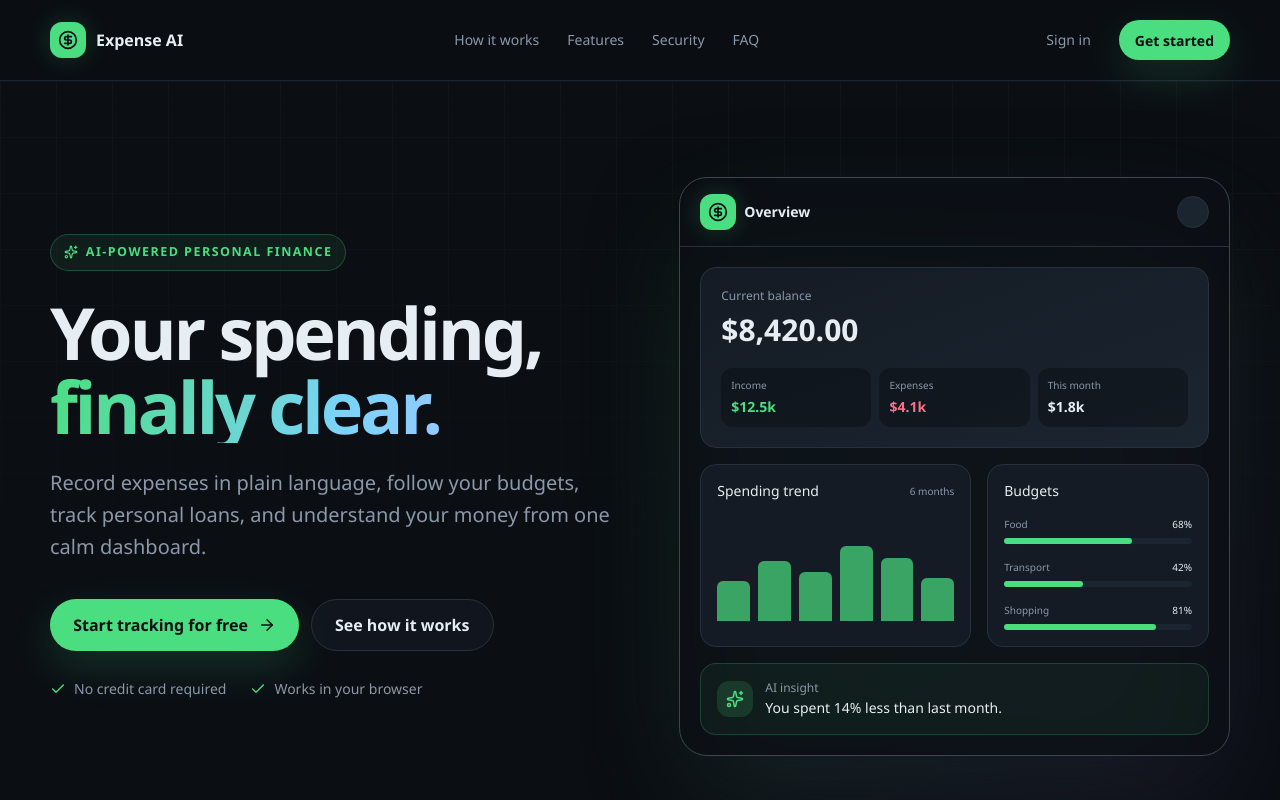
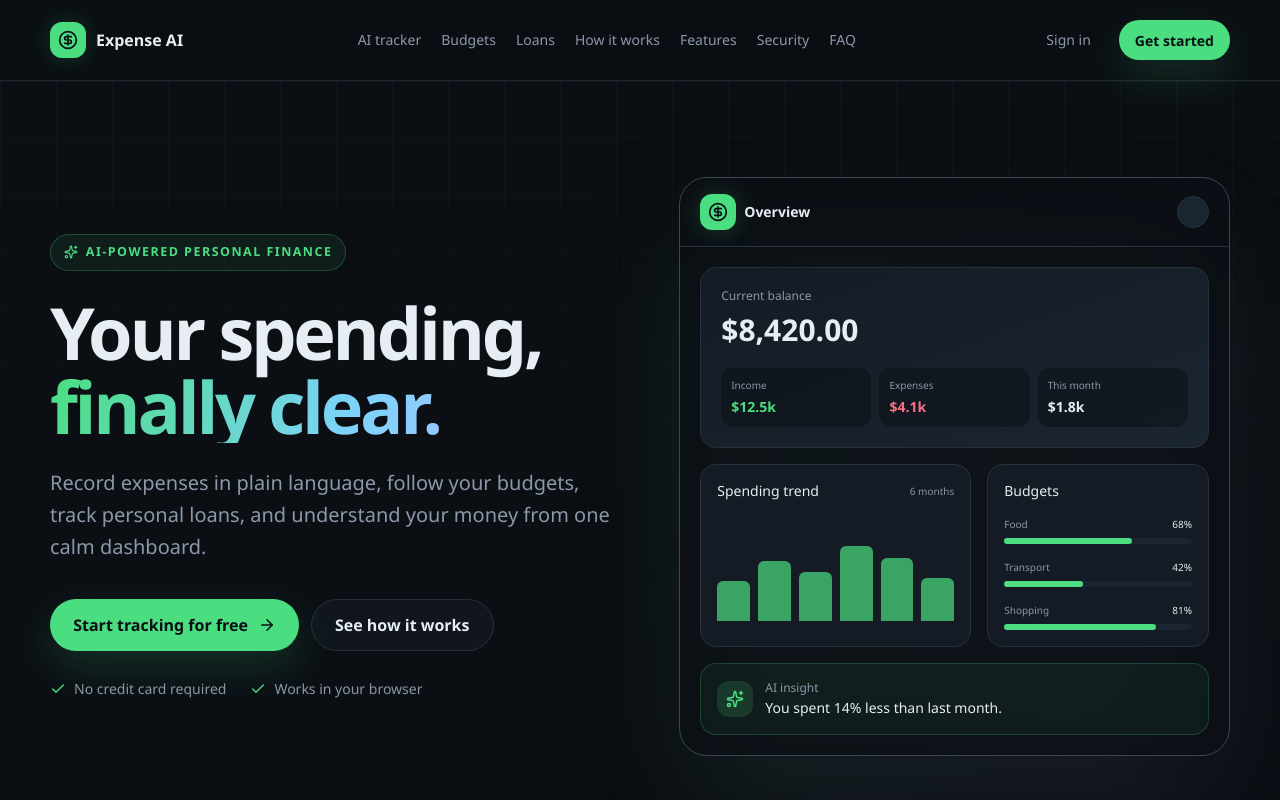
Before and after one commit to AmmarBinYasir489/expense-ai-, a Next.js app: page / in a window 1280 px wide. Shown: the top 800 px of the page. Built offline with nearby package versions, Linux system fonts and the light colour scheme; no server answers.

Commit message:
Move marketing links into header

```diff
--- a/src/app/page.tsx
+++ b/src/app/page.tsx
@@ -170,8 +170,17 @@ export default async function Home() {
 
           <nav
             aria-label="Main navigation"
-            className="hidden items-center gap-7 text-sm text-muted md:flex"
+            className="hidden items-center gap-5 text-sm text-muted xl:flex"
           >
+            <Link href="/ai-expense-tracker" className="landing-nav-link">
+              AI tracker
+            </Link>
+            <Link href="/budget-tracker" className="landing-nav-link">
+              Budgets
+            </Link>
+            <Link href="/personal-loan-tracker" className="landing-nav-link">
+              Loans
+            </Link>
             <a href="#how-it-works" className="landing-nav-link">
               How it works
             </a>
@@ -445,13 +454,15 @@ export default async function Home() {
       </section>
 
       <footer className="border-t border-border">
-        <div className="landing-container flex flex-col gap-6 py-9 text-sm text-muted sm:flex-row sm:items-center sm:justify-between">
+        <div className="landing-container flex flex-col items-center gap-6 py-10 text-center text-sm text-muted">
           <div className="flex items-center gap-2.5 text-foreground">
             <BrandMark />
             <span className="font-semibold">Expense AI</span>
           </div>
-          <p>© {new Date().getFullYear()} Expense AI. All rights reserved.</p>
-          <div className="flex flex-wrap gap-x-5 gap-y-2">
+          <nav
+            aria-label="Footer navigation"
+            className="flex flex-col items-center gap-3"
+          >
             <Link
               href="/ai-expense-tracker"
               className="hover:text-foreground"
@@ -473,7 +484,8 @@ export default async function Home() {
             <Link href="/signup" className="hover:text-foreground">
               Create account
             </Link>
-          </div>
+          </nav>
+          <p>© {new Date().getFullYear()} Expense AI. All rights reserved.</p>
         </div>
       </footer>
     </main>
```
